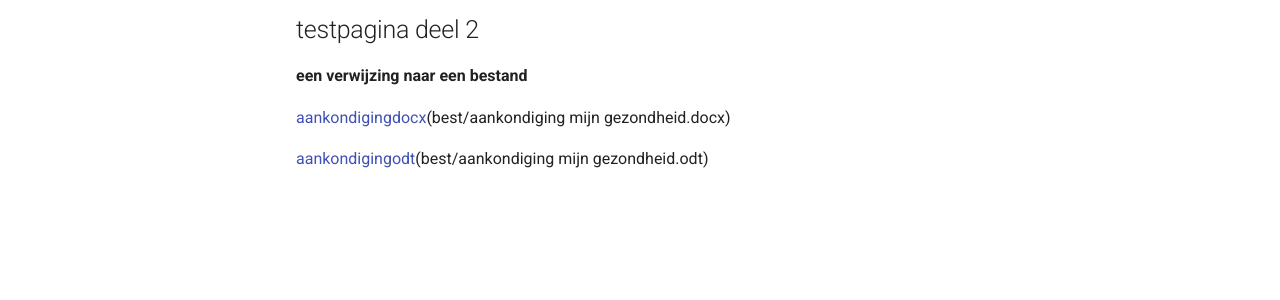
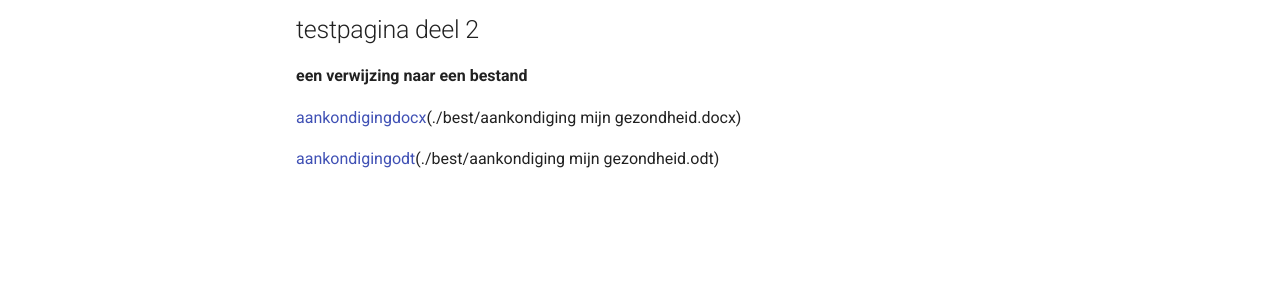
Before and after one commit to groenwaasmunster/gwdocs, an MkDocs documentation site: the page built from docs/testpagina.md, in a window 1280 px wide. Shown: the part 284-584 px from the top of the page. Built offline with MkDocs 1.6.1 and Material for MkDocs 9.7.7, drawn with Linux system fonts in a browser that asks for light colours.

Commit message:
toegevoegd aan link: ./

```diff
--- a/docs/testpagina.md
+++ b/docs/testpagina.md
@@ -7,6 +7,6 @@
 
 **een verwijzing naar een bestand**
 
-[aankondigingdocx]()(best/aankondiging mijn gezondheid.docx)
+[aankondigingdocx]()(./best/aankondiging mijn gezondheid.docx)
 
-[aankondigingodt]()(best/aankondiging mijn gezondheid.odt)
+[aankondigingodt]()(./best/aankondiging mijn gezondheid.odt)
```
